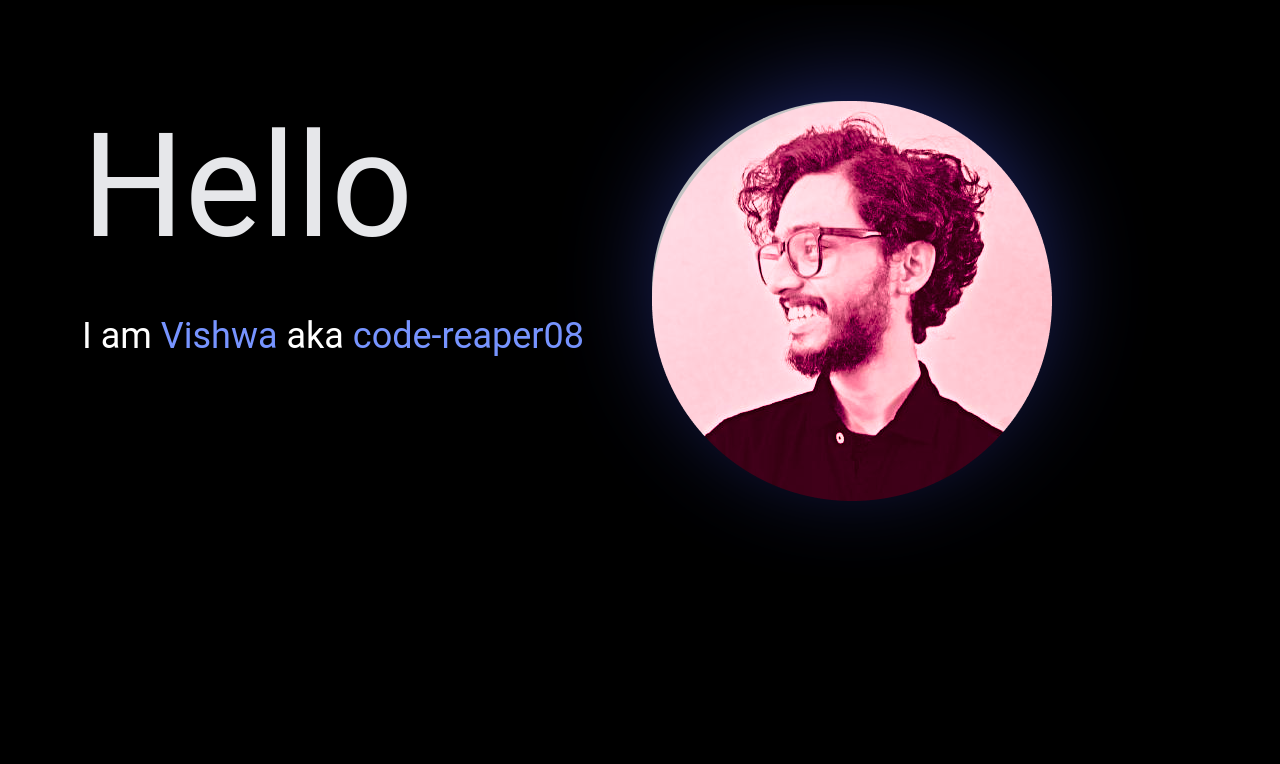
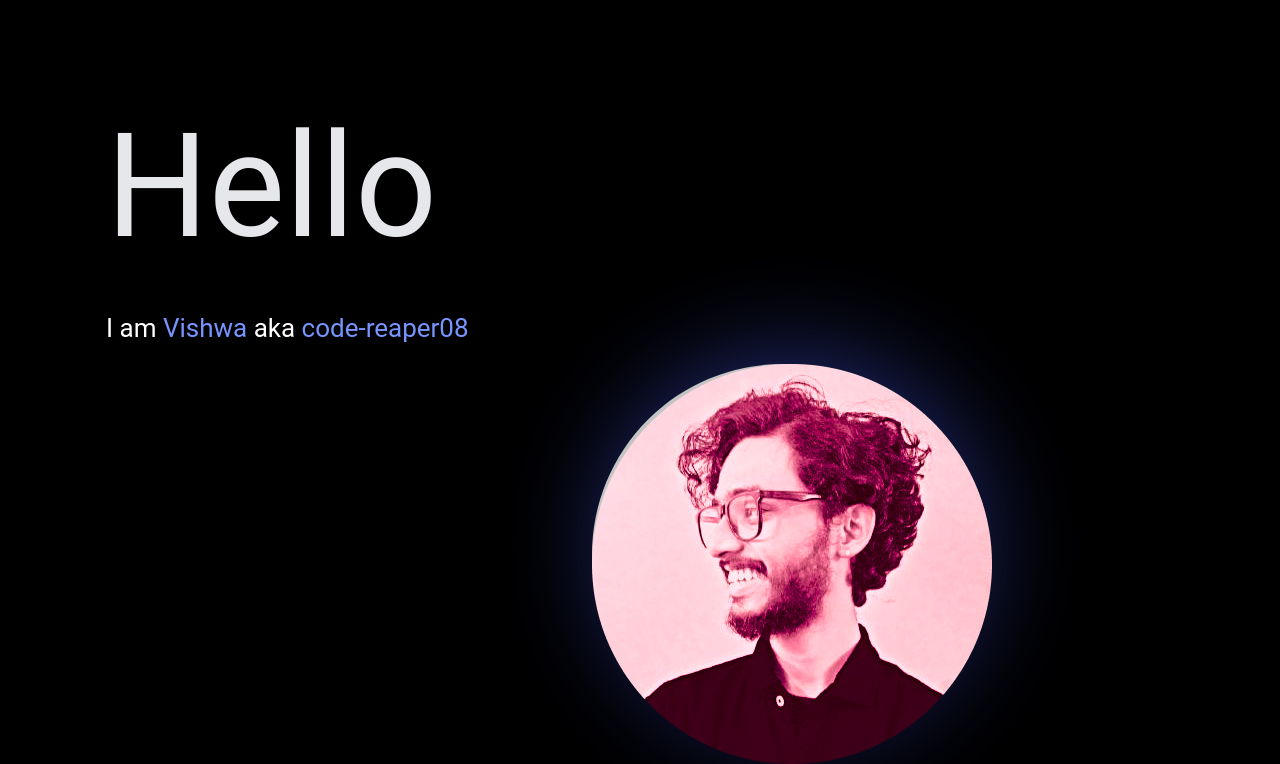
Before and after one commit to code-reaper08/Figma-to-HTML, a plain HTML site: page index.html in a window 1280 px wide. Shown: the part 104-868 px from the top of the page. Before the commit the page ends 800 px from the top, so only its background shows below. Drawn offline with nearby package versions, Linux system fonts and the light colour scheme.

Commit message:
Added picture and text alignmen

```diff
--- a/index.html
+++ b/index.html
@@ -38,13 +38,13 @@
   <!-- navend  -->
   <div class="container">
     <div class="row">
-      <div class="col">
-        <div>
+      <div class="col container">
+        <div class="container">
           <h1>Hello</h1>
           <p>I am <span>Vishwa</span> aka <span>code-reaper08</span></p>
         </div>
       </div>
-      <div class="col">
+      <div class="col container">
         <div><img src="./img/mypic 1.png" alt="my-image"></div>
       </div>
     </div>
--- a/styles.css
+++ b/styles.css
@@ -49,7 +49,7 @@ body > div > div > div:nth-child(1) > div > p {
   font-family: Roboto;
   font-style: normal;
   font-weight: normal;
-  font-size: 36px;
+  font-size: 26px;
   color: white;
 }
 body > div > div > div:nth-child(1) > div > p > span{
@@ -60,5 +60,8 @@ body > div > div > div:nth-child(2) > div{
     height: 381px;
     background-color: #C4C4C4;
     box-shadow: 10px -10px 100px #21296E;
-    border-radius: 50%
+    border-radius: 50%;
 }
+body > div > div > div:nth-child(2){
+    margin-left: 510px;
+}
```
